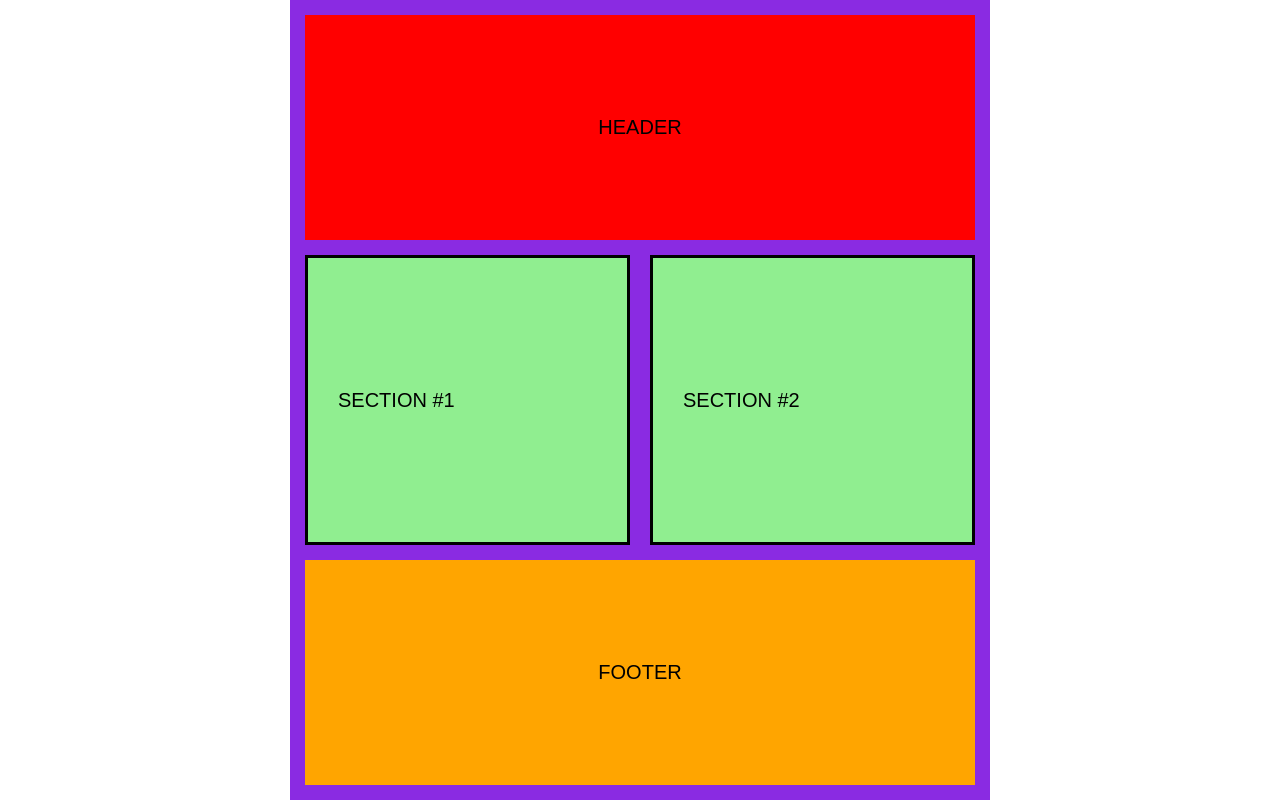
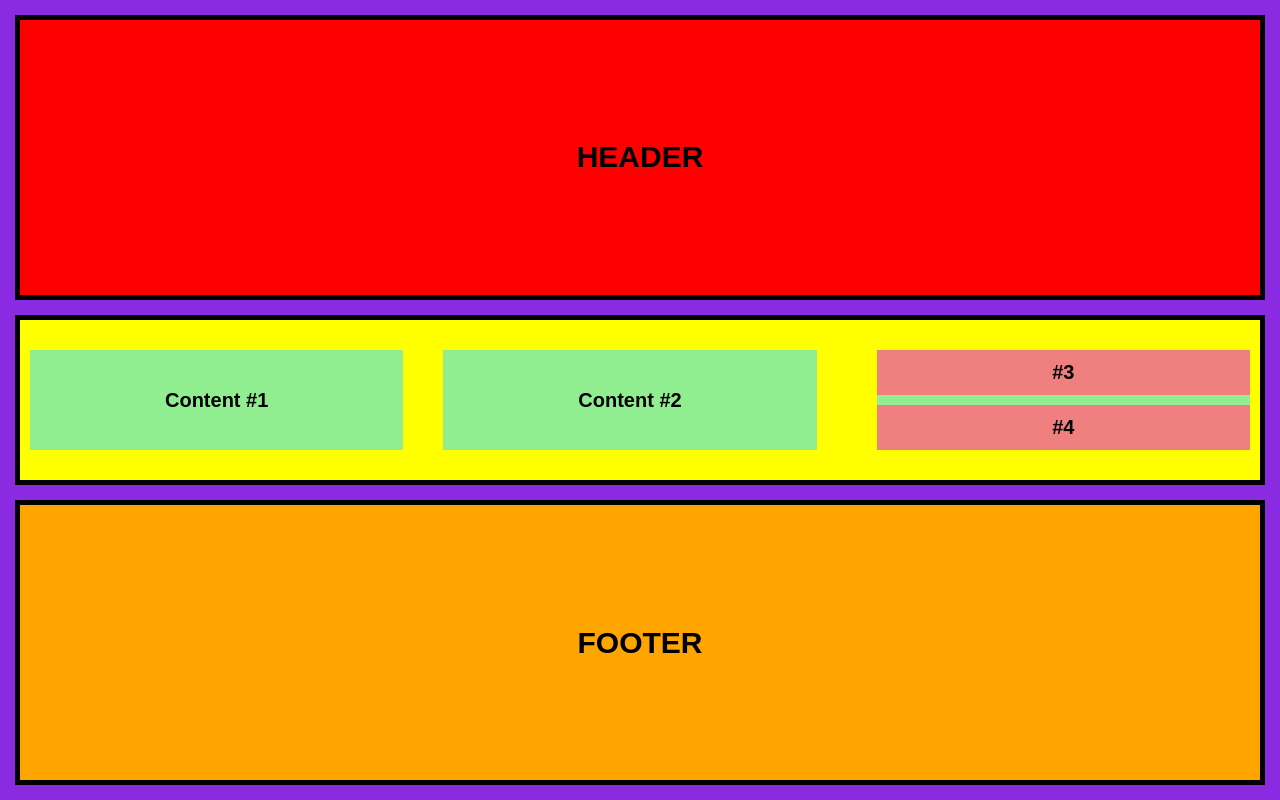
Before and after one commit to httprezemde/FlexboxSenai, a plain HTML site: page index.html in a window 1280 px wide. Drawn offline with Linux system fonts and the light colour scheme.

Commit message:
Revert "Segundolayout"

```diff
--- a/estilos.css
+++ b/estilos.css
@@ -1,69 +1,81 @@
-* {
+*{
     margin: 0;
     padding: 0;
     box-sizing: border-box;
     list-style: none;
     text-decoration: none;
-  text-transform: uppercase;
     font-family: sans-serif;
     font-size: 20px;
+
 }
 
-.wrapper {
-  padding: 15px;
+
+
+.wrapper{
 min-height: 100vh;
-  max-width: 700px;
-  margin: auto;
 background-color: blueviolet;
   display: flex;
 flex-direction: column;
 gap: 15px;
+padding: 15px;
 }
 
-header,
-main,
-footer,
-section {
-  flex: 1;
-  /* color: black; */
-  /* font-weight: bold; */
-  /* font-size: 30px; */
-  /* border: 5px solid black; */
-  /* border-radius: 5px; */
+header, main, footer{
+    color: black;
+    font-weight: bold;
+    font-size: 30px;
+    flex: 4;
+    border: 5px solid black;
 }
 
-header {
+header{
     background-color: red;
+    height: 100px;
     display: flex;
     justify-content: center;
     align-items: center;
 }
 
-main {
-  /* background-color: yellow; */
-
+main{
+    background-color: yellow;
+    flex: 1;
     display: flex;
-  /* justify-content: space-around; */
-  /* align-items: center; */
+    justify-content: center;
+    align-items: center;
     gap: 20px;
 }
 
-section {
-  flex: auto;
+.content1, .content2, .content3{
+    background-color: lightgreen;
+    height: 100px;
+    width: 150px;
     display: flex;
-  background-color: lightgreen;
-  /* width: 100%; */
-  /* height: 200px; */
-  /* width: 800px; */
-  padding: 30px;
-  /* justify-content: space-around; */
+    justify-content: center;
     align-items: center;
-  border: 3px solid black;
+    flex: 1;
+    margin: 0 10px;
 }
 
-footer {
+footer{
     background-color: orange;
+    height: 70px;
     display: flex;
     justify-content: center;
     align-items: center;
 }
+
+.content3{
+    display: flex;
+    flex-direction: column;
+    gap: 10px;
+}
+
+article{
+    background-color: lightcoral;
+    height: 40px;
+    width: 100%;
+    display: flex;
+    justify-content: center;
+    align-items: center;
+    flex: 1;
+}
--- a/index.html
+++ b/index.html
@@ -12,9 +12,17 @@
 
         <header> HEADER </header>
 
-        <main>
-            <section class="section1">Section #1</section>
-            <section class="section2">Section #2</section>
+    <main>
+        <section class="content1">Content #1</section>
+        <section class="content2">Content #2</section>
+        <br>
+        <section class="content3">
+            <article>#3</article>
+            <article>#4</article>
+
+        </section>
+
+
         </main>
 
         <footer>FOOTER</footer>
```
Also changed, not shown: image.png (deleted). Lines whose indentation alone changed are shown as unchanged.
